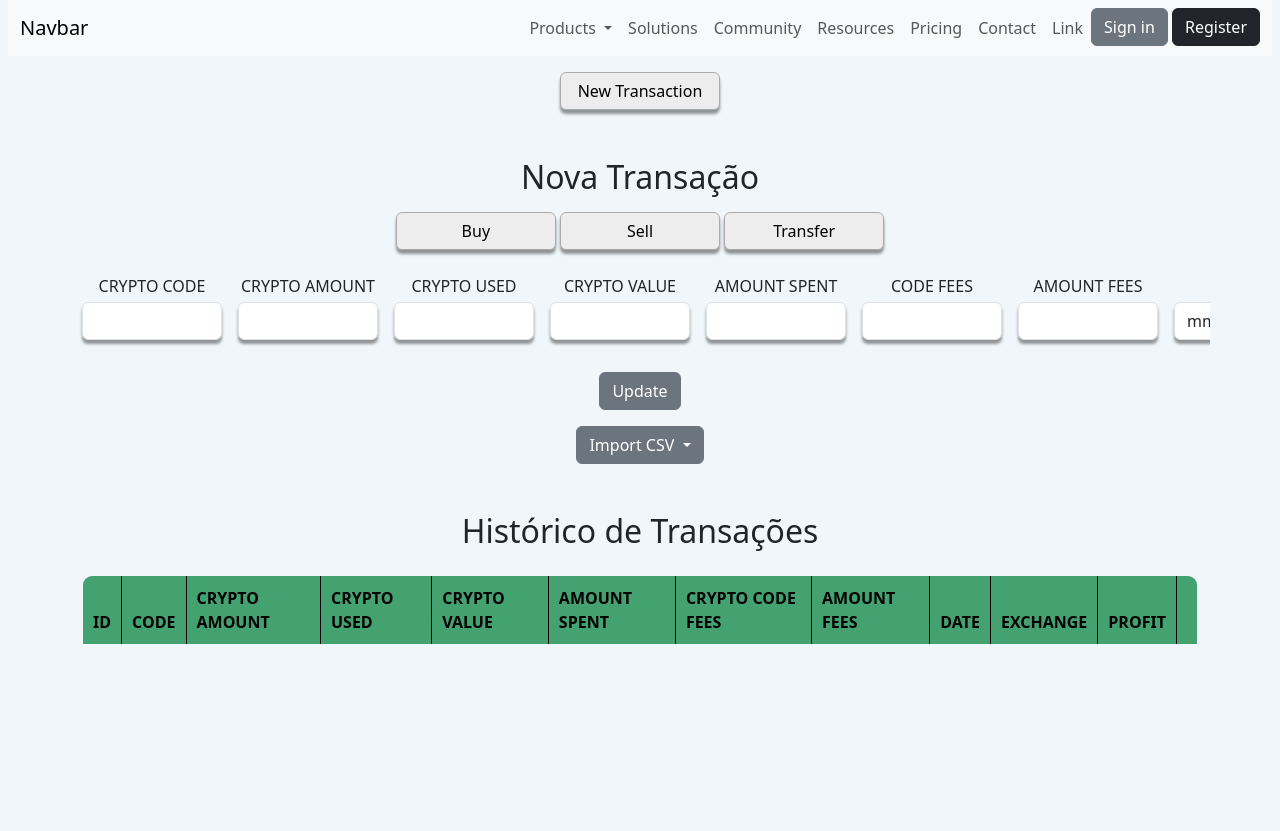
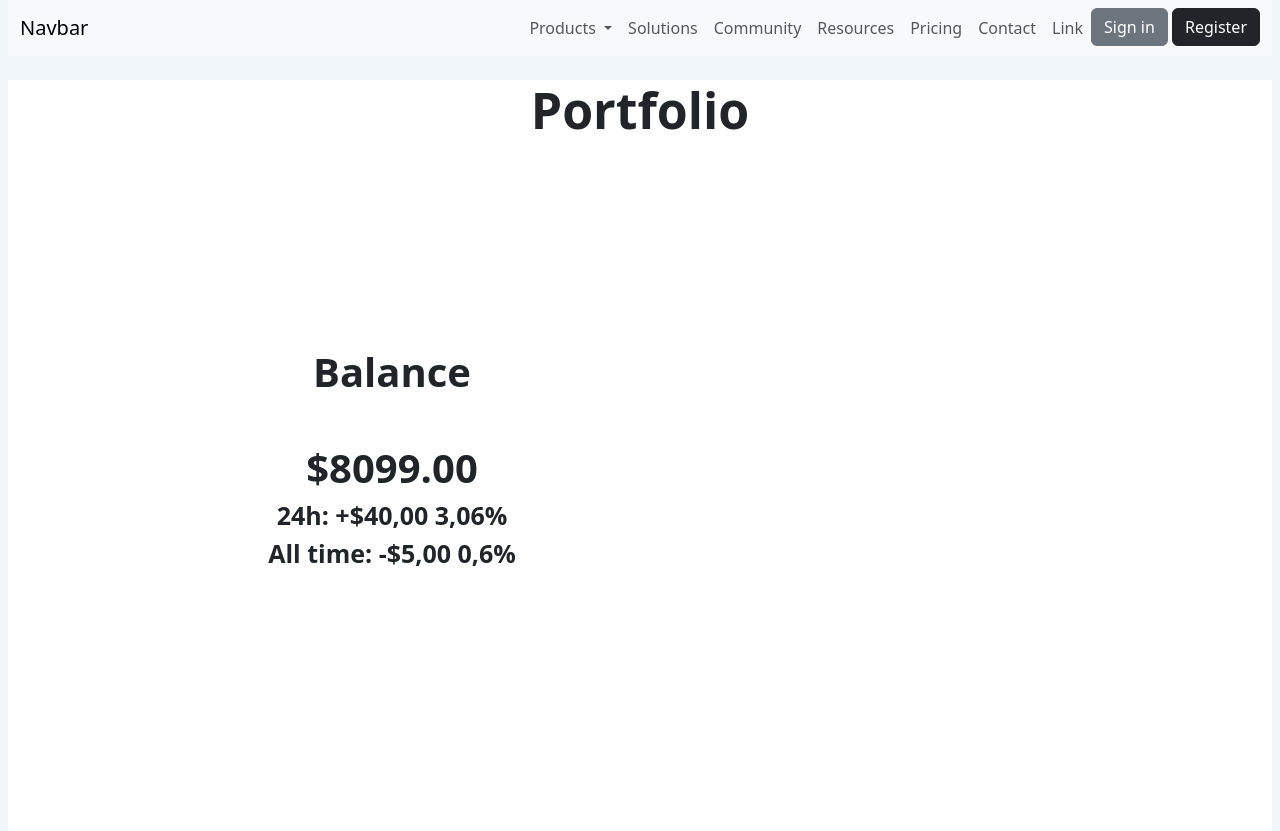
Before and after one commit to Adrlmb/front-finance, a plain HTML site: page index.html in a window 1280 px wide. Shown: the top 831 px of the page. Drawn offline with nearby package versions, Linux system fonts and the light colour scheme; files whose address does not match are found by name.

Commit message:
balance div added

```diff
--- a/index.html
+++ b/index.html
@@ -67,81 +67,40 @@
             </div>
         </nav>
 
-        <!-- Botões Nova Transação -->
-        <div class="container mt-3 grid text-center">
-            <button id="botaoNewTransaction"type="button" class="btn btn-light">New Transaction</button>
-            </div>
+        <!-- Portfolio -->
+        <div id="portfolio" class="container-fluid mt-4" style="height: 850px; width: 100%; background-color: white;">
+          <h2 id="portfolioTitle" class="text-center fw-bold" style="font-size: 50px;">Portfolio</h2>
 
-        <h2 class=" container mt-5 text-center">Nova Transação</h2>
+          <!-- Balance -->
+          <div class="row" style="width: 80%; margin-left: 10%;">
+              <div id="balance" class="col-6 " style=" height: 680px;">
+                  <div id="rightSide" class="container overflow-auto justify-content-center " style="margin-top: 200px;">
+                      <h2 class="text-center fw-bolder" style="font-size: 40px;">Balance</h2>
+                      <h1 class="text-center fs-1 fw-bold mt-5" style="font-size: 55px">$8099.00</h1>
+                      <h2 class="text-center fw-bolder" style="font-size: 25px;">
+                          <span>
+                              24h:
+                          </span>
+                          <span id="profit">
+                              +$40,00 3,06%
+                          </span>
+                      </h2>
 
-        <!-- Botões de Operação -->
-        <div id="operationButtons" class="container mt-3 grid text-center">
-            <button id="btnBuy" type="button" class="btn btn-light" data-bs-toggle="modal" data-bs-target="#exampleModal">Buy</button>
-            <button id="btnSell" type="button" class="btn btn-light" >Sell</button>
-            <button id="btnTransfer" type="button" class="btn btn-light" >Transfer</button>
+                      <h2 class="text-center fw-bolder" style="font-size: 25px;">
+                          <span>All time: </span>
+                          <span id="allTime">
+                              -$5,00 0,6%
+                          </span>
+                      </h2>
+                  </div>
+              </div>
+
+
         </div>
 
-        <!-- Modal
-         <div class="modal fade" id="exampleModal" tabindex="-1" aria-labelledby="exampleModalLabel" aria-hidden="true">
-          <div class="modal-dialog modal-dialog-centered modal-dialog-scrollable">
-            <div class="modal-content">
-              <div class="modal-header">
-                <h1 class="modal-title fs-5" id="exampleModalLabel">Modal title</h1>
-                <button type="button" class="btn-close" data-bs-dismiss="modal" aria-label="Close"></button>
-              </div>
-              <div class="modal-body">
-                  <div id="novaTransacao" class="container mt-2">
-                      <h2>Nova Transação</h2>
-                      <form id="usuarioForm">
-                          <div class="d-flex gap-3 ">
-                              <div>
-                                  <label for="purchasedCryptoCode" class="form-label">CRYPTO CODE</label>
-                                  <input type="text" id="purchasedCryptoCode" class="form-control" required>
-                              </div>
-                              <div>
-                                  <label for="amountCryptoPurchased" class="form-label text-center">CRYPTO AMOUNT</label>
-                                  <input type="text" id="amountCryptoPurchased" class="form-control" >
-                              </div>
-                              <div>
-                                  <label for="cryptoUsed" class="form-label">CRYPTO USED</label>
-                                  <input type="text" id="cryptoUsed" class="form-control" required>
-                              </div>
-                              <div>
-                                  <label for="amountSpent" class="form-label">AMOUNT SPENT</label>
-                                  <input type="text" id="amountSpent" class="form-control" >
-                              </div>
-                              <div>
-                                  <label for="taxCryptoCode" class="form-label">CODE FEES</label>
-                                  <input type="text" id="taxCryptoCode" class="form-control" >
-                              </div>
-                              <div>
-                                  <label for="taxAmount" class="form-label">AMOUNT FEES</label>
-                                  <input type="text" id="taxAmount" class="form-control">
-                              </div>
-                              <div>
-                                  <label for="buyDate" class="form-label">DATE</label>
-                                  <input type="date" id="buyDate" class="form-control" >
-                              </div>
-                              <div>
-                                  <label for="exchange" class="form-label">EXCHANGE</label>
-                                  <input type="text" id="exchange" class="form-control">
-                              </div>
-                              <div class="d-flex align-items-end">
-                                  <button type="submit" class="btn btn-primary">Cadastrar</button>
-                              </div>
-                          </div>
-                      </form>
-                      <div id="mensagem" class="mt-3"></div>
-                  </div>
-              </div>
-              <div class="modal-footer">
-                <button type="button" class="btn btn-secondary" data-bs-dismiss="modal">Close</button>
-                <button type="submit" class="btn btn-primary">Save changes</button>
-              </div>
-            </div>
-          </div>
-        </div>
-        -->
+
+
+
 
         <!-- Formulário Nova Transação -->
         <div id="novaTransacao" class="container mt-4 overflow-auto">
```
